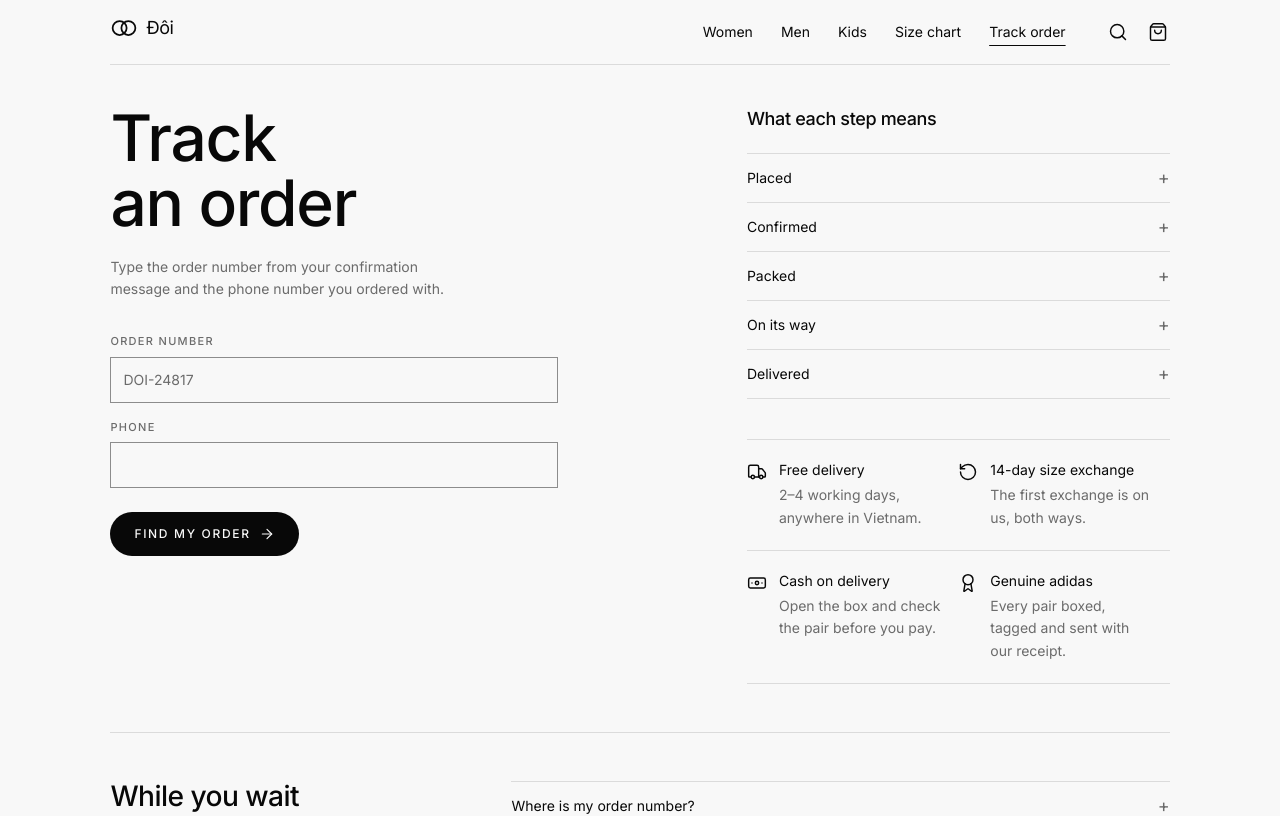
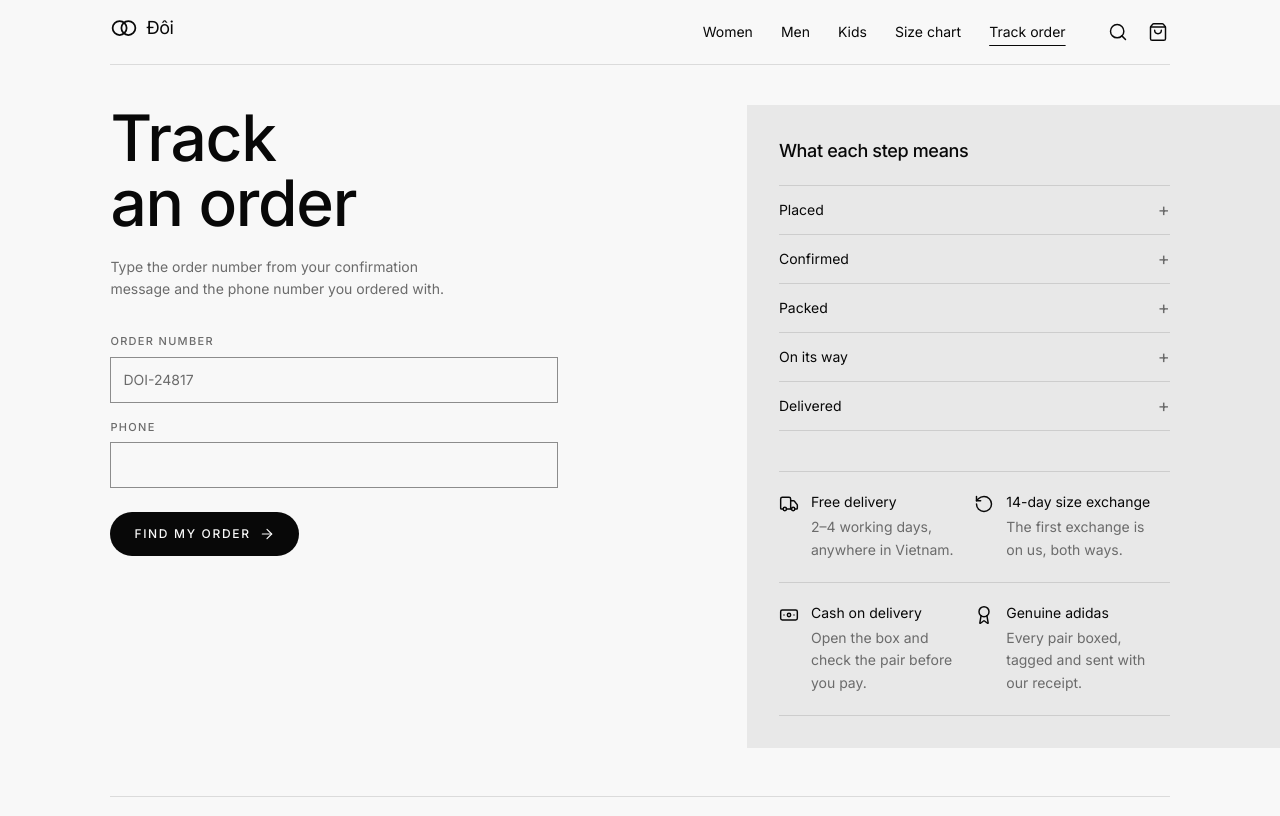
Before and after one commit to ThanhNV121097/project-007ec16a, a React (Vite) app in the folder code/frontend/: page /track in a window 1280 px wide. Shown: the top 816 px of the page. Built offline with nearby package versions, Linux system fonts and the light colour scheme.

Commit message:
fix(design): checkout, order, track, delivery, returns, about and contact each run one photograph or working panel off the edge

```diff
--- a/code/frontend/src/pages/Track.tsx
+++ b/code/frontend/src/pages/Track.tsx
@@ -6,6 +6,7 @@ import { useCollection } from "../data";
 import { formatDate } from "../lib/format";
 import { usePlacedOrders } from "../lib/mock/orders";
 import { digitsOf, ORDER_STEPS, type Order } from "../lib/shop";
+import Bleed from "../components/Bleed";
 import Disclosure from "../components/Disclosure";
 import FaqRows from "../components/FaqRows";
 import OutlinePill from "../components/OutlinePill";
@@ -64,7 +65,7 @@ export default function Track() {
             </button>
           </form>
         </div>
-        <div className="lg:col-span-5 lg:col-start-8">
+        <Bleed side="right" ground className="py-8 lg:col-span-5 lg:col-start-8">
           <T k="pages.track.steps_heading" as="h2" className="mb-5 text-lg text-ink" />
           <Disclosure rows={ORDER_STEPS.map((s) => ({ label: labels?.[s] ?? s, content: <p className="max-w-[48ch] leading-relaxed">{steps?.[s]}</p> }))} />
           <div className="mt-10"><PromiseRow compact /></div>
@@ -83,7 +84,7 @@ export default function Track() {
               </ul>
             </div>
           )}
-        </div>
+        </Bleed>
       </section>
       <section className="flex flex-col gap-8 border-t border-line py-12 lg:flex-row lg:gap-12">
         <div className="flex flex-col items-start gap-5 lg:w-1/3">
```
